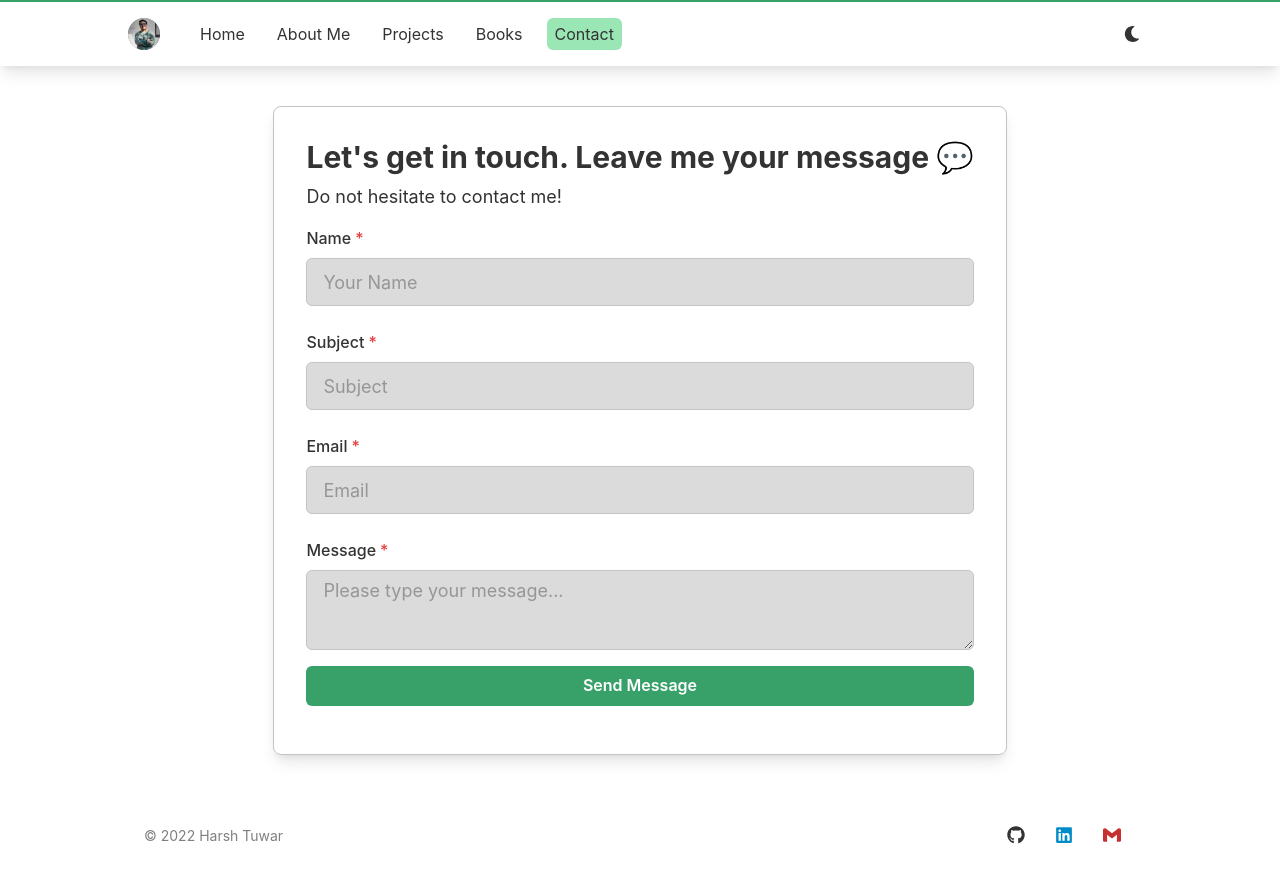
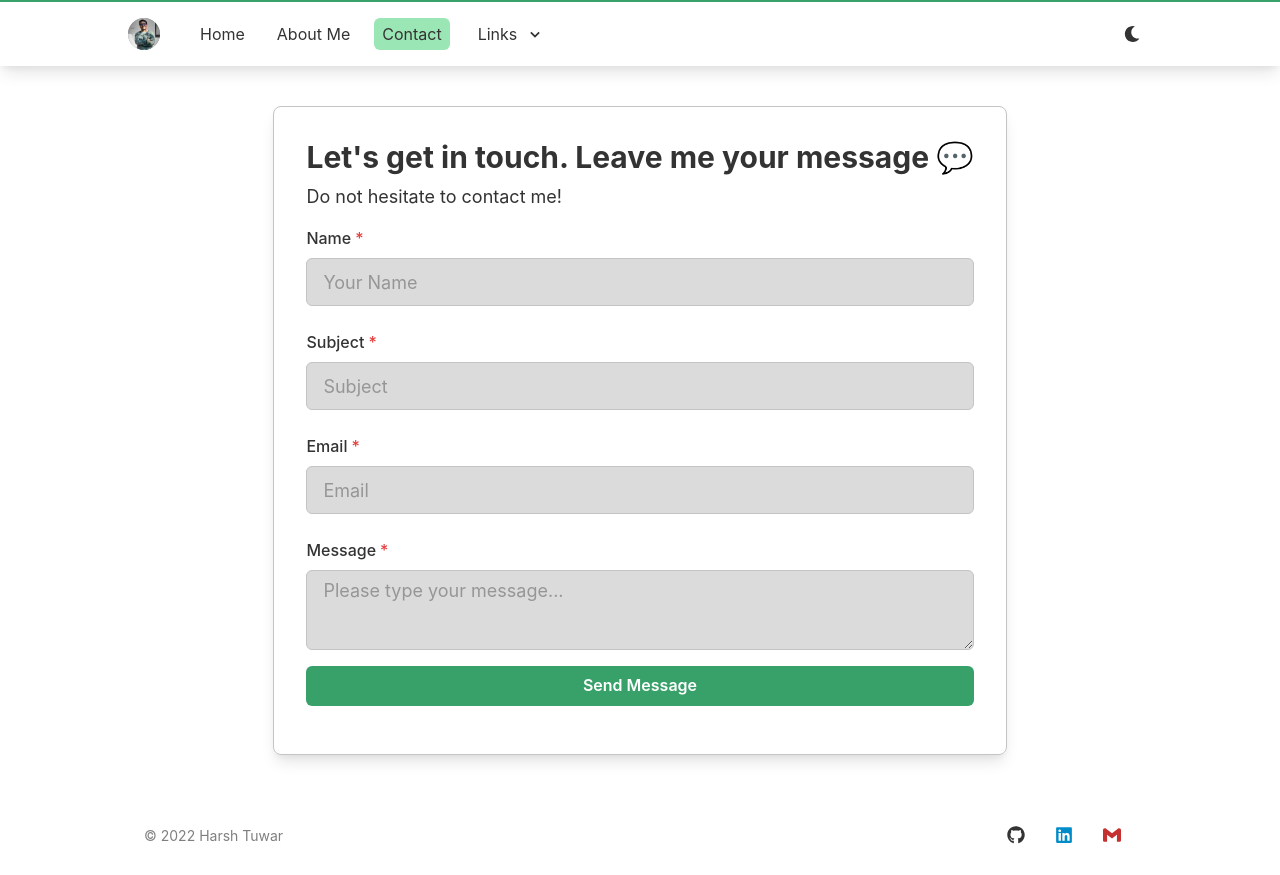
Before and after one commit to Harsh-Tuwar/harshtuwar, a Next.js app: page /contact in a window 1280 px wide. Built offline with nearby package versions, Linux system fonts and the light colour scheme.

Commit message:
added Links on navbar

```diff
--- a/components/Meta.jsx
+++ b/components/Meta.jsx
@@ -1,7 +1,7 @@
 const Meta = () => {
 	return (
 		<>
-			<meta charset="UTF-8" />
+			<meta charSet="UTF-8" />
 			<meta name="robots" content="index, follow, max-snippet:-1, max-image-preview: -1, max-video-preview:-1" />
 			<meta name="author" content="Harsh Tuwar"></meta>
 			<meta property="og:type" content="website" />
--- a/components/Navbar.jsx
+++ b/components/Navbar.jsx
@@ -3,18 +3,26 @@ import {
     Flex,
     IconButton,
     HStack,
+    Text,
     Box,
     Stack,
     Link as CharkaLink,
     useColorModeValue,
+    Menu,
+    Icon,
+    MenuButton,
+    MenuList,
     Avatar
 } from '@chakra-ui/react';
 import NextLink from 'next/link';
 import { useRouter } from "next/router";
-import { NavbarItems } from '../constant';
+import { NavbarItems, DropDownLinks } from '../constant';
 import { useDisclosure } from '@chakra-ui/hooks';
 import { ColorModeSwitcher } from './ColorModeSwitcher';
 import { HamburgerIcon, CloseIcon } from "@chakra-ui/icons";
+import { BiChevronDown } from 'react-icons/bi';
+import { MdTimeline } from "react-icons/md";
+import { BsBook } from "react-icons/bs";
 
 const NavBar = () => {
     const { isOpen, onOpen, onClose } = useDisclosure();
@@ -106,8 +114,95 @@ const NavItems = ({ isOpen, onClose, onOpen, asPath }) => {
                     </CharkaLink>
                 </NextLink>
             ))}
+            <DropdownLinks onOpen={onOpen} asPath={asPath} />
         </>
     );
 }
 
+const DropdownLinks = ({ onOpen, asPath }) => {
+    const iconColorShades = useColorModeValue("green", "white");
+    const linkBgShades = useColorModeValue("green.200", "green.500");
+
+    const dropdownIconsHashMap = {
+        '/books': <Icon as={BsBook} size={20} color={iconColorShades} />,
+        '/projects': <Icon as={MdTimeline} size={20} color={iconColorShades} />
+    }
+
+    return (
+        <Menu autoSelect={false} isLazy>
+            {({ isOpen, onClose }) => (
+                <>
+                    <MenuButton
+                        variant="ghost"
+                        size="md"
+                        px={3}
+                        py={1}
+                        lineHeight="inherit"
+                        fontSize={'1em'}
+                        rounded={'md'}
+                        height={'auto '}
+                        bg={DropDownLinks.map((item) => item.route).includes(asPath) ? linkBgShades : ''}
+                        _hover={{
+                            textDecoration: "none",
+                            bg: linkBgShades
+                        }}
+                    >
+                        <HStack>
+                            <Text>Links</Text>
+                            <Icon
+                                as={BiChevronDown}
+                                h={5}
+                                w={5}
+                                ml={1}
+                                transition={'all .25s ease-in-out'}
+                                transform={isOpen ? 'rotate(180deg)' : ''}
+                            />
+                        </HStack>
+                    </MenuButton>
+                    <MenuList
+                        zIndex={5}
+                        bg={useColorModeValue('rgb(255, 255, 255)', 'rgb(26, 32, 44)')}
+                        border="none"
+                        boxShadow={useColorModeValue(
+                            '2px 4px 6px 2px rgba(160, 174, 192, 0.6)',
+                            '2px 4px 6px 2px rgba(9, 17, 28, 0.6)'
+                        )}
+                    >
+                        {DropDownLinks.map((link) => (
+                            <NextLink
+                                href={link.route}
+                                key={link.name}
+                                passHref
+                            >
+                                <CharkaLink
+                                    href={link.route}
+                                    px={4}
+                                    py={2}
+                                    my={2}
+                                    mx={1}
+                                    as={"div"}
+                                    fontSize={"1em"}
+                                    rounded="md"
+                                    _hover={{
+                                        textDecoration: "none",
+                                        bg: linkBgShades
+                                    }}
+                                    bg={link.route === asPath && linkBgShades}
+                                    color={link.route === asPath && fontColorShades}
+                                    onClick={isOpen ? onClose : onOpen}
+                                >
+                                    <HStack my={1}>
+                                        {dropdownIconsHashMap[link.route]}
+                                        <Text px={3}>{link.name}</Text>
+                                    </HStack>
+                                </CharkaLink>
+                            </NextLink>
+                        ))}
+                    </MenuList>
+                </>
+            )}
+        </Menu>
+    );
+}
+
 export default NavBar;
--- a/constant/index.js
+++ b/constant/index.js
@@ -26,10 +26,13 @@ import { FiShoppingBag } from "react-icons/fi";
 const NavbarItems = [
     { name: "Home", route: "/" },
     { name: "About Me", route: "/about" },
-    { name: 'Projects', route: '/projects' },
-    { name: "Books", route: "/books" },
     { name: "Contact", route: "/contact" },
-]
+];
+
+const DropDownLinks = [
+    { name: 'Books', route: '/books' },
+    { name: 'Projects', route: '/projects'},
+];
 
 const SiteConfig = {
     copyright: `Copyright © ${new Date().getFullYear()} Harsh Tuwar. All Rights Reserved.`,
@@ -266,6 +269,7 @@ const bookTags = {
 
 export {
     NavbarItems,
+    DropDownLinks,
     techStacks,
     SiteConfig,
     Resume,
```
